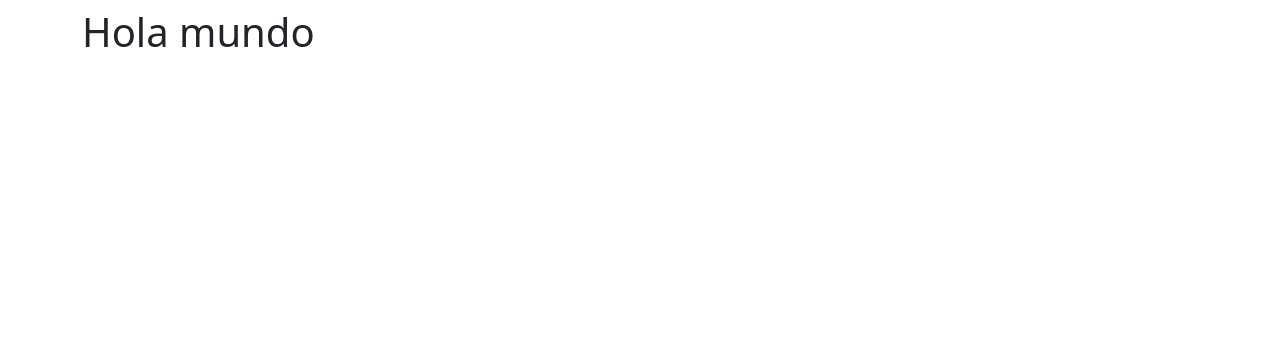
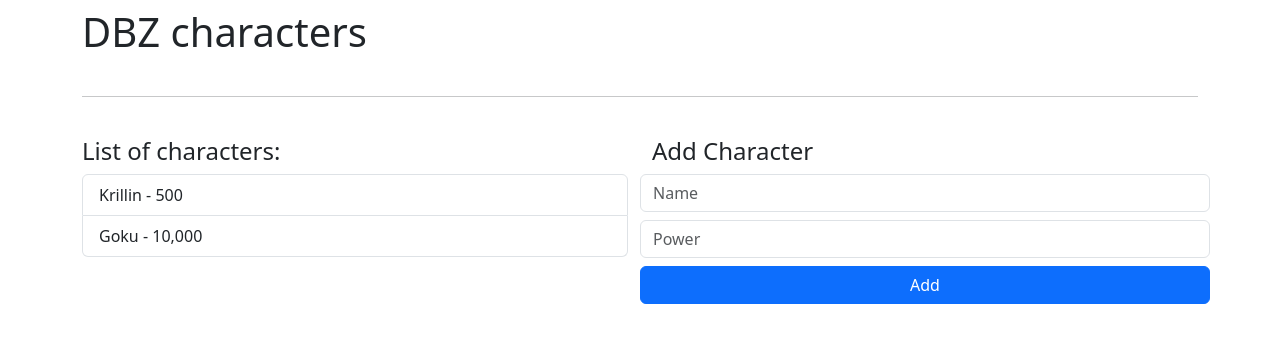
Before and after one commit to Abner-RC/AngularUdemy, an Angular app in the folder bases/: page / in a window 1280 px wide. Shown: the top 342 px of the page. Built offline with nearby package versions, Linux system fonts and the light colour scheme.

Commit message:
Bases DBZ (Main page structure)

```diff
--- a/bases/src/app/dbz/pages/main-page.component.html
+++ b/bases/src/app/dbz/pages/main-page.component.html
@@ -1 +1,20 @@
-<h1>Hola mundo</h1>
+<h1>DBZ characters</h1>
+<hr>
+
+<div class="row">
+  <div class="col">
+    <h4>List of characters:</h4>
+    <ul class="list-group">
+      <li class="list-group-item">Krillin - 500</li>
+      <li class="list-group-item">Goku - 10,000</li>
+    </ul>
+  </div>
+  <div class="col">
+    <h4>Add Character</h4>
+    <form class="row">
+      <input type="text" class="form-control mb-2" placeholder="Name" />
+      <input type="number" class="form-control mb-2" placeholder="Power" />
+      <button type="submit" class="btn btn-primary">Add</button>
+    </form>
+  </div>
+</div>
```
